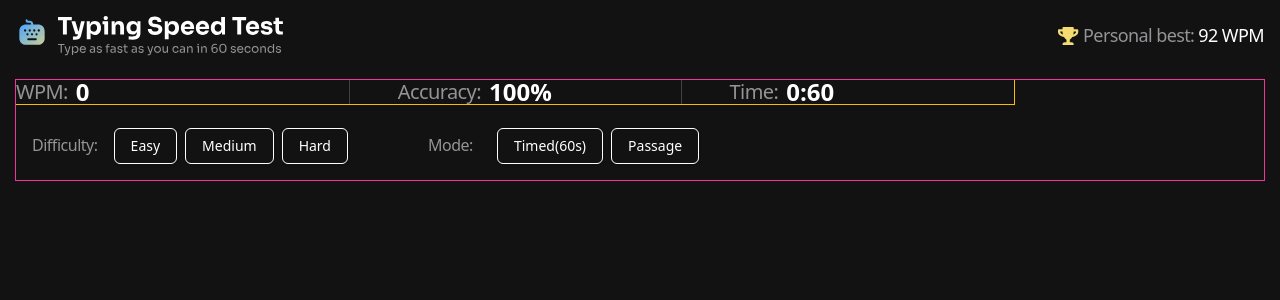
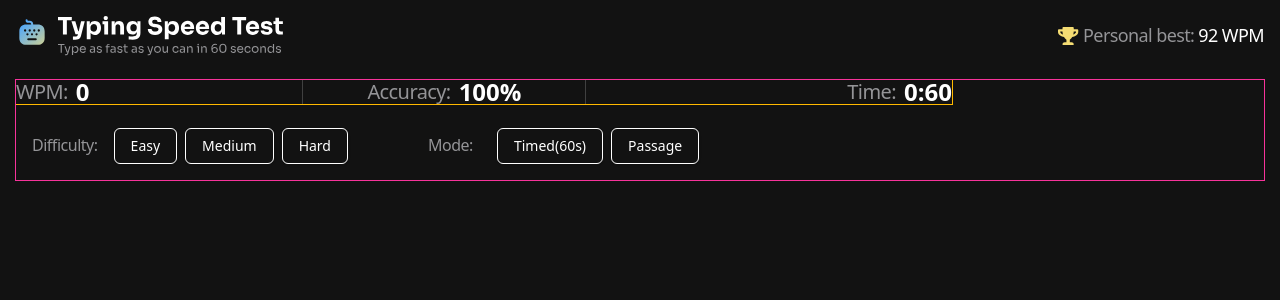
Before and after one commit to JoleneKearse/typing-speed-test, a React (Vite) app: page / in a window 1280 px wide. Shown: the top 300 px of the page. Built offline with nearby package versions, Linux system fonts and the light colour scheme.

Commit message:
chore: style Stats for tablets

```diff
--- a/src/components/Stats.tsx
+++ b/src/components/Stats.tsx
@@ -1,6 +1,6 @@
 const Stats = () => {
   return (
-    <section className="grid grid-cols-3 justify-center items-center  outline outline-amber-400 md:w-4/5">
+    <section className="grid grid-cols-3 md:flex md:justify-between outline outline-amber-400 md:w-3/4">
       <div className="flex flex-col items-center gap-2 md:flex-row">
         <p className="text-preset-3-mobile md:text-preset-3 text-neutral-400">
           WPM:
@@ -12,7 +12,7 @@ const Stats = () => {
           0
         </p>
       </div>
-      <div className="flex flex-col items-center gap-2  border-l border-r border-neutral-700 md:flex-row md:pl-600">
+      <div className="flex flex-col items-center gap-2  border-l border-r border-neutral-700 md:flex-row md:pl-800 md:pr-800">
         <p className="text-preset-3-mobile md:text-preset-3 text-neutral-400">
           Accuracy:
         </p>
```
